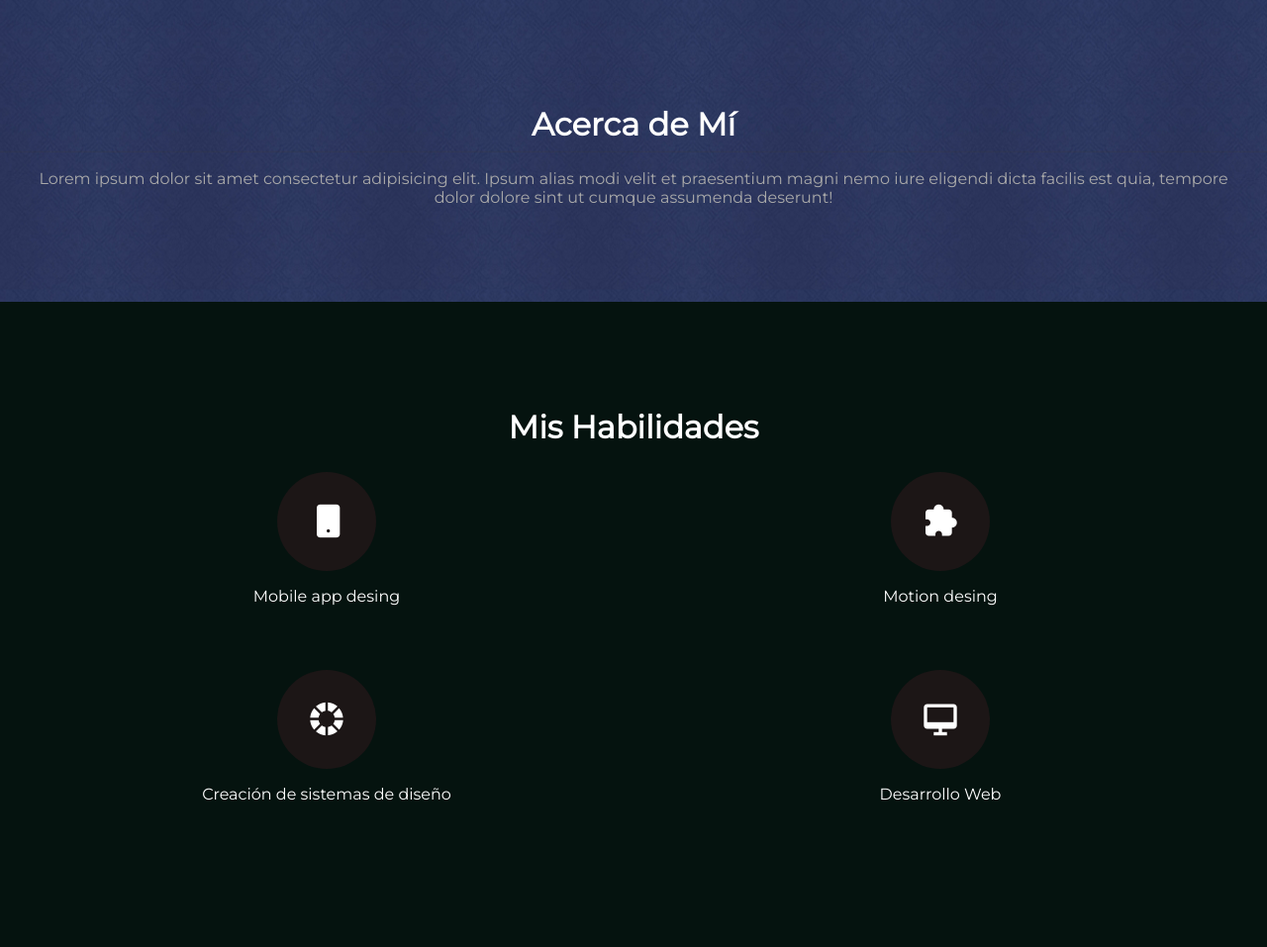
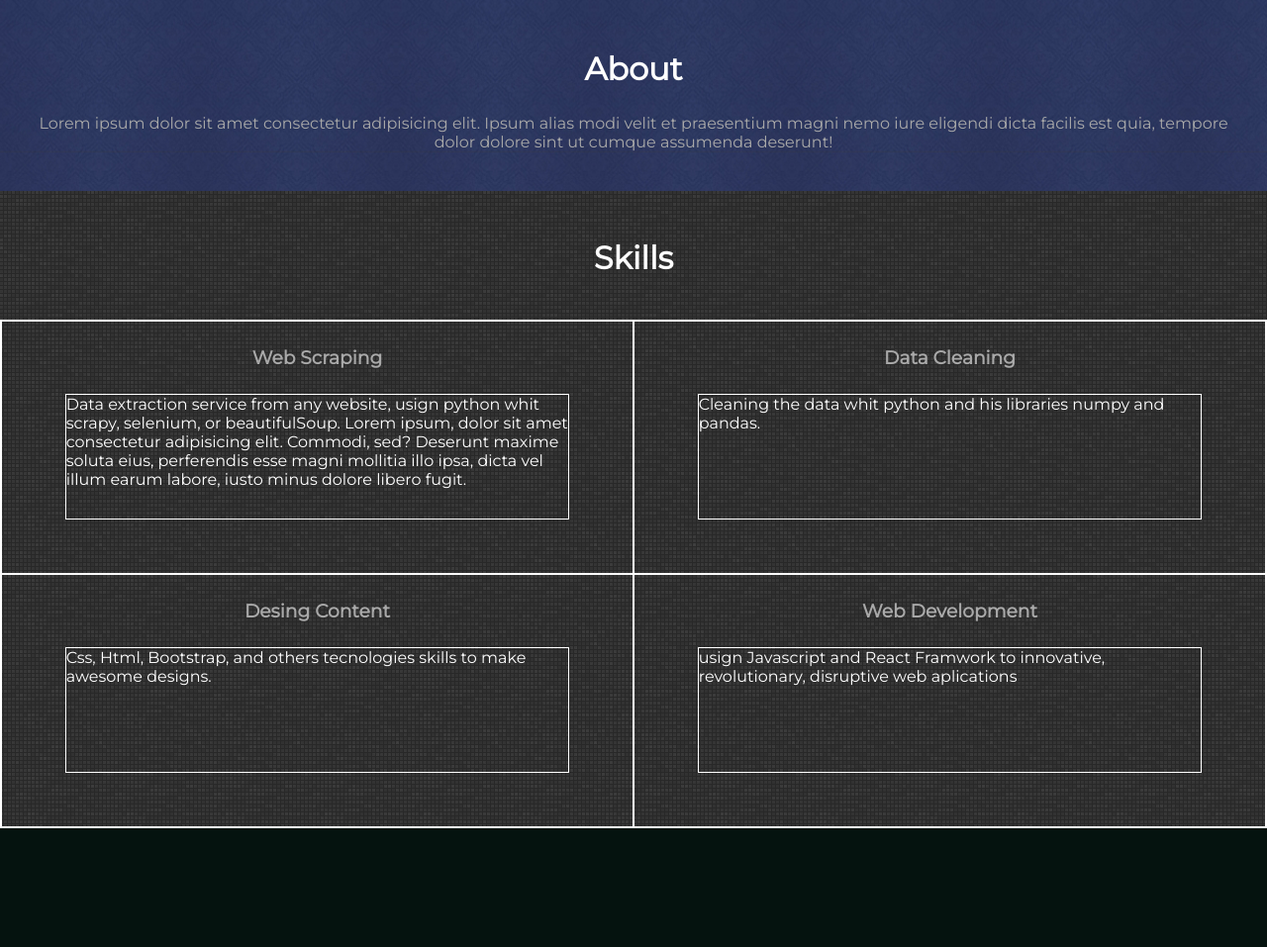
Before and after one commit to jcdev92/portafolio-JCDEV, a plain HTML site: page index.html in a window 1280 px wide. Shown: the part 801-1758 px from the top of the page at 99% size. After the commit the page ends 1638 px from the top, so only its background shows below. Drawn offline with nearby package versions, Linux system fonts and the light colour scheme.

Commit message:
JCDEV Portfolio beta 0.4.3

```diff
--- a/assets/css/style.css
+++ b/assets/css/style.css
@@ -116,7 +116,7 @@ img {
 }
 
 .about {
-  padding: 5rem 20px;
+  padding: 1.5rem 20px;
   text-align: center;
   background-image: url(../img/vintage-wallpaper.png);
 }
@@ -127,32 +127,43 @@ img {
 }
 
 .skills {
-  padding: 5rem 20px;
+  height: 100%;
+  width: 100%;
+  background-image: url(../img/px_by_Gre3g.png);
 }
+
 
 .skills__title {
   color: #fff;
+  margin-top: 0rem;
   font-size: 2rem;
   text-align: center;
+  padding-top: 3rem;
+  padding-bottom: 1rem;
 }
 
 .skills__container {
   display: grid;
   grid-template-columns: repeat(2, 1fr);
-  grid-template-rows: 200px 200px;
+  grid-template-rows: 20vw 20vw;
+  border: 1px solid #fff;
+  height: 100%;
 }
 
 .skill-item {
   display: flex;
   flex-direction: column;
   align-items: center;
-  gap: 1rem;
+  height: 100%;
+  width: 100%;
+  gap: 0rem;
+  border: 1px solid #fff;
+
 }
 
 .skill-item i {
   width: 100px;
   height: 100px;
-  border-radius: 50%;
   background-color: #1c1616;
   color: #fff;
   font-size: 2.5rem;
@@ -161,8 +172,18 @@ img {
   align-items: center;
 }
 
+.skill-item h3 {
+  margin: 25px;
+}
+
 .skill-item span {
+  border: 1px solid #fff;
+  width: 200px;
+  margin-bottom: 1rem;
+  text-align: start;
   color: #fff;
+  width: 80%;
+  height: 50%;
 }
 
 
@@ -218,6 +239,9 @@ img {
   .hero__social i {
     font-size: 20px;
   }
-
+  .skills__container {
+    display: flex;
+    flex-direction: column;
+  }
 
 }
--- a/index.html
+++ b/index.html
@@ -46,28 +46,30 @@
 
   <main class="wrapper">
     <section class="about">
-      <h2 class="about__title">Acerca de Mí</h2>
+      <h2 class="about__title">About</h2>
       <p class="about__text">Lorem ipsum dolor sit amet consectetur adipisicing elit. Ipsum alias modi velit et praesentium magni nemo iure eligendi dicta facilis est quia, tempore dolor dolore sint ut cumque assumenda deserunt!</p>
     </section>
 
     <section class="skills">
-      <h2 class="skills__title">Mis Habilidades</h2>
+      <h2 class="skills__title">Skills</h2>
       <div class="skills__container">
         <div class="skill-item">
-          <i class='bx bxs-mobile' ></i>
-          <span>Mobile app desing</span>
+          <h3>Web Scraping</h3>
+          <span>
+          Data extraction service from any website, usign python whit scrapy, selenium, or beautifulSoup. Lorem ipsum, dolor sit amet consectetur adipisicing elit. Commodi, sed? Deserunt maxime soluta eius, perferendis esse magni mollitia illo ipsa, dicta vel illum earum labore, iusto minus dolore libero fugit.</span>
+          </span>
         </div>
         <div class="skill-item">
-          <i class='bx bxs-extension' ></i>
-          <span>Motion desing</span>
+          <h3>Data Cleaning</h3>
+          <span>Cleaning the data whit python and his libraries numpy and pandas.</span>
         </div>
         <div class="skill-item">
-          <i class='bx bxs-color' ></i>
-          <span>Creación de sistemas de diseño</span>
+          <h3>Desing Content</h3>
+          <span>Css, Html, Bootstrap, and others tecnologies skills to make awesome designs.</span>
         </div>
         <div class="skill-item">
-          <i class='bx bx-desktop' ></i>
-          <span>Desarrollo Web</span>
+          <h3>Web Development</h3>
+          <span>usign Javascript and React Framwork to innovative, revolutionary, disruptive web aplications</span>
         </div>
       </div>
     </section>
```
